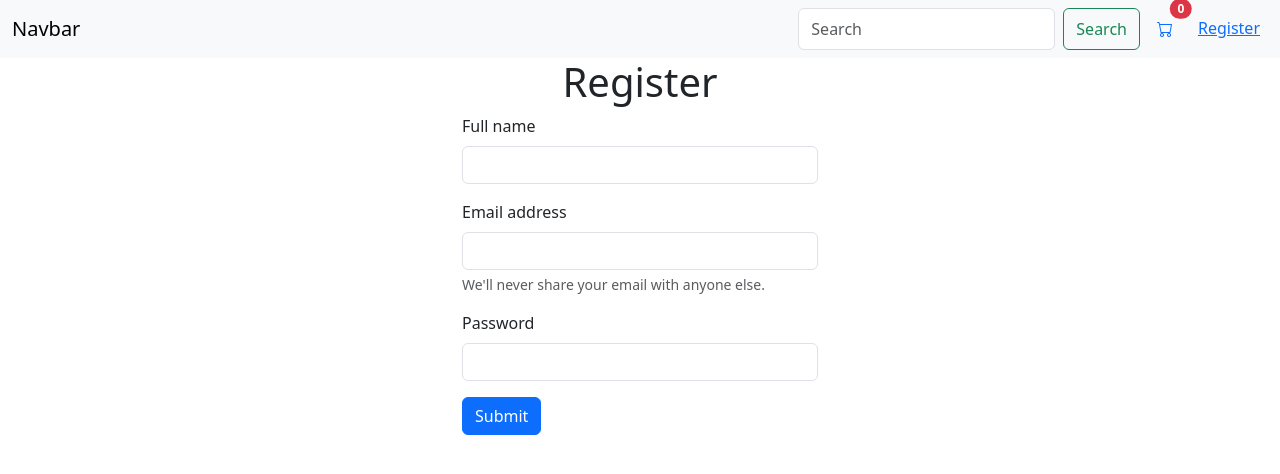
After one commit to hoatq-fptaptech/T2311E_PHP, a PHP site: page /register.php in a window 1280 px wide. The commit adds this page. Shown: the top 474 px of the page. Run offline with PHP 8.4, Linux system fonts and the light colour scheme; data that the repository does not hold is empty.

Commit message:
demo register

```diff
--- a/html/nav.php
+++ b/html/nav.php
@@ -22,6 +22,7 @@
         <a class="border border-light p-2 ms-2 position-relative" href="/cart.php"><i class="bi bi-cart"></i>
         <span class="position-absolute top-0 start-100 translate-middle badge rounded-pill bg-danger">
         <?php echo isset($_SESSION["cart"])?count($_SESSION["cart"]):0; ?></span></a>
+        <a class="p-2 ms-2" href="/register.php"> Register</a>
       </form>
     </div>
   </div>
--- /dev/null
+++ b/login_user.php
@@ -0,0 +1,5 @@
+<?php
+require_once("functions/user.php");
+
+$email = $_POST["email"];
+$password = $_POST["password"];
--- /dev/null
+++ b/register.php
@@ -0,0 +1,40 @@
+<!DOCTYPE html>
+<html lang="en">
+<head>
+    <meta charset="UTF-8">
+    <meta name="viewport" content="width=device-width, initial-scale=1.0">
+    <title>Register</title>
+    <?php include_once("html/styles.php");?>
+</head>
+<body>
+<?php include_once("html/nav.php");?>
+    <section>
+        <div class="container">
+            <h1 class="text-center">Register</h1>
+            <div class="row">
+                <div class="col"></div>
+                <div class="col">
+                <form action="/create_user.php" method="post">
+                    <div class="mb-3">
+                        <label for="exampleInputEmail2" class="form-label">Full name</label>
+                        <input name="full_name" type="text" class="form-control" id="exampleInputEmail2" aria-describedby="emailHelp">
+                    </div>
+                    <div class="mb-3">
+                        <label for="exampleInputEmail1" class="form-label">Email address</label>
+                        <input name="email" type="email" class="form-control" id="exampleInputEmail1" aria-describedby="emailHelp">
+                        <div id="emailHelp" class="form-text">We'll never share your email with anyone else.</div>
+                    </div>
+                    <div class="mb-3">
+                        <label for="exampleInputPassword1" class="form-label">Password</label>
+                        <input name="password" type="password" class="form-control" id="exampleInputPassword1">
+                    </div>
+
+                    <button type="submit" class="btn btn-primary">Submit</button>
+                    </form>
+                </div>
+                <div class="col"></div>
+            </div>
+        </div>
+    </section>
+</body>
+</html>
```
Also changed, not shown: create_user.php (added, +17 -0 lines), functions/user.php (added, +14 -0 lines), login.php (added, +36 -0 lines).
